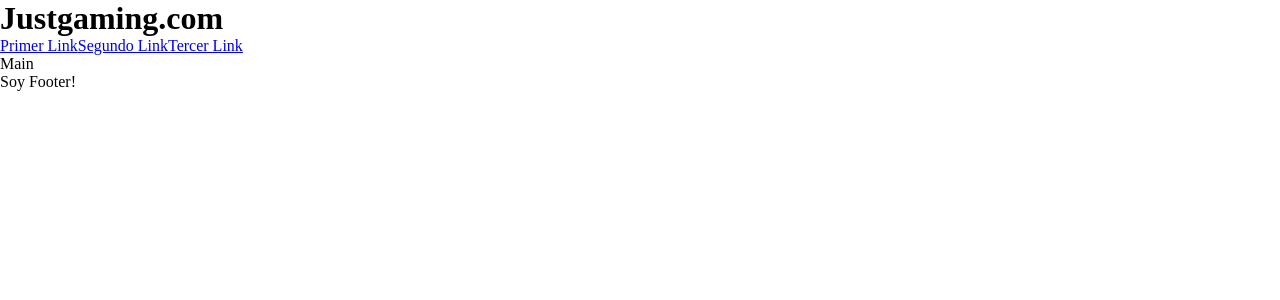
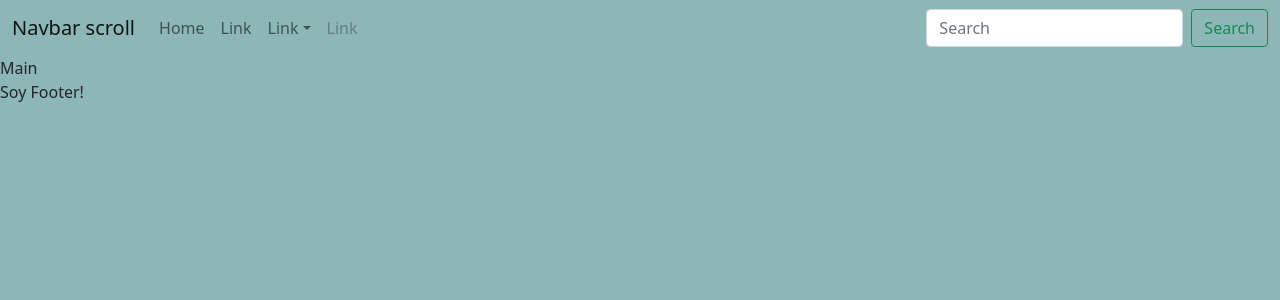
Before and after one commit to NPersivale/Proyecto-CoderhouseReactJS, a React (Create React App) app: page / in a window 1280 px wide. Shown: the top 300 px of the page. Built offline with nearby package versions, Linux system fonts and the light colour scheme.

Commit message:
added bootstrap and SASS

```diff
--- a/package.json
+++ b/package.json
@@ -6,7 +6,10 @@
     "@testing-library/jest-dom": "^5.16.2",
     "@testing-library/react": "^12.1.3",
     "@testing-library/user-event": "^13.5.0",
+    "bootstrap": "^5.1.3",
+    "node-sass": "^7.0.1",
     "react": "^17.0.2",
+    "react-bootstrap": "^2.1.2",
     "react-dom": "^17.0.2",
     "react-scripts": "5.0.0",
     "web-vitals": "^2.1.4"
--- a/src/components/NavBar.js
+++ b/src/components/NavBar.js
@@ -1,14 +1,44 @@
-const  NavBar = () => {
+import { Container, Navbar, Nav, NavDropdown, Form, FormControl, Button } from "react-bootstrap";
+
+const NavBar = () => {
     return (
-    <header>
-        <h1>Justgaming.com</h1>
-        <nav>
-            <a href="#">Primer Link</a>
-            <a href="#">Segundo Link</a>
-            <a href="#">Tercer Link</a>
-        </nav>
-    </header>
-    )
-}
+        <Navbar className="navbar" expand="lg">
+            <Container fluid>
+                <Navbar.Brand href="#">Navbar scroll</Navbar.Brand>
+                <Navbar.Toggle aria-controls="navbarScroll" />
+                <Navbar.Collapse id="navbarScroll">
+                    <Nav
+                        className="me-auto my-2 my-lg-0"
+                        style={{ maxHeight: '100px' }}
+                        navbarScroll
+                    >
+                        <Nav.Link href="#action1">Home</Nav.Link>
+                        <Nav.Link href="#action2">Link</Nav.Link>
+                        <NavDropdown title="Link" id="navbarScrollingDropdown">
+                            <NavDropdown.Item href="#action3">Action</NavDropdown.Item>
+                            <NavDropdown.Item href="#action4">Another action</NavDropdown.Item>
+                            <NavDropdown.Divider />
+                            <NavDropdown.Item href="#action5">
+                                Something else here
+                            </NavDropdown.Item>
+                        </NavDropdown>
+                        <Nav.Link href="#" disabled>
+                            Link
+                        </Nav.Link>
+                    </Nav>
+                    <Form className="d-flex">
+                        <FormControl
+                            type="search"
+                            placeholder="Search"
+                            className="me-2"
+                            aria-label="Search"
+                        />
+                        <Button variant="outline-success">Search</Button>
+                    </Form>
+                </Navbar.Collapse>
+            </Container>
+        </Navbar>
+    );
+};
 
 export default NavBar;
--- a/src/index.js
+++ b/src/index.js
@@ -1,6 +1,7 @@
 import React from "react";
 import ReactDOM from "react-dom";
 import App from "./App";
-import "./styles.css";
+import './styles.scss';
+import 'bootstrap/dist/css/bootstrap.min.css';
 
 ReactDOM.render(<App/>,document.getElementById("root"));
--- a/src/styles.css
+++ b/src/styles.scss
@@ -1,7 +1,12 @@
+$color1: rgb(141, 182, 182);
+$color2: yellow;
+$color3: red;
+
 *{
     margin: 0;
     padding: 0;
     box-sizing: border-box;
+    background-color: $color1;
 }
 
 html, body, #root{
```
Also changed, not shown: 1 other file (tests, documents, lock files or other folders).
